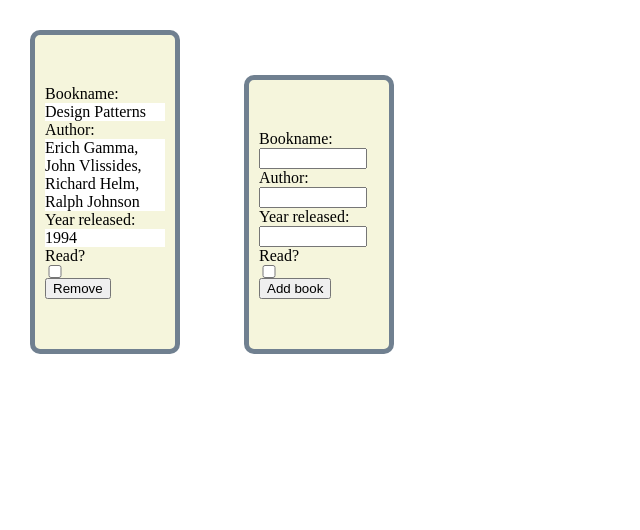
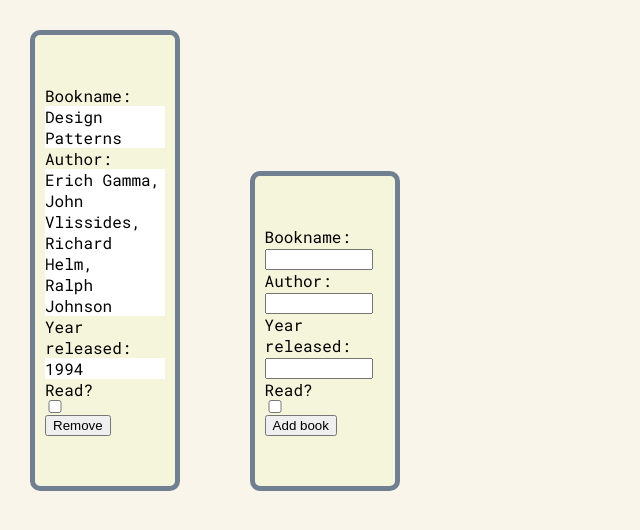
Before and after one commit to Jonee2/libraryJS, a website: page index.html in a window 1280 px wide. Shown: the whole page, without its empty margins (0-640 px from the left). Drawn offline with Linux system fonts and the light colour scheme.

Commit message:
added styling

```diff
--- a/index.js
+++ b/index.js
@@ -50,10 +50,5 @@
 const removebtn = document.querySelector(".removebtn");
 const bookdiv = document.querySelector(".mainbookcard");
 function removeDiv(bookdiv) {
-    // e?.preventDefault();
     bookdiv === null || bookdiv === void 0 ? void 0 : bookdiv.parentNode.remove(this);
 }
-// function displayBooks{
-//   for (let i = 0; i < myLibrary.length; i++){
-//   }
-// }
--- a/styles.css
+++ b/styles.css
@@ -1,5 +1,17 @@
+@import url("https://fonts.googleapis.com/css2?family=Roboto+Mono:ital,wght@0,100..700;1,100..700&display=swap");
 * {
   margin: 0;
+}
+:root {
+  --main-color: #3c486b;
+  --sub-color: #f9f5eb;
+}
+body {
+  margin: 0;
+  font-family: "Roboto Mono", monospace;
+  text-decoration: none;
+  background-color: var(--sub-color);
+  min-height: 100vh;
 }
 .bookcard,
 .mainbookcard {
```
Also changed, not shown: index.ts (+0 -7 lines).
